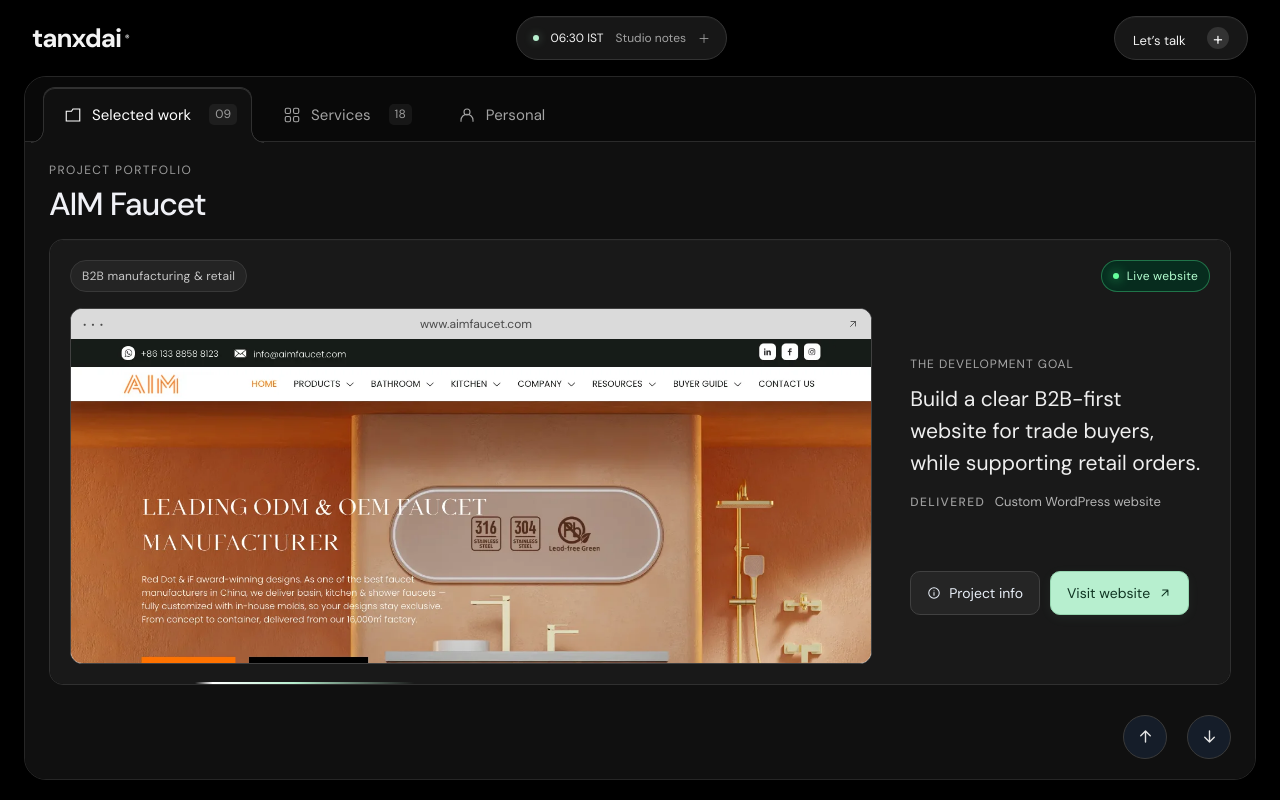
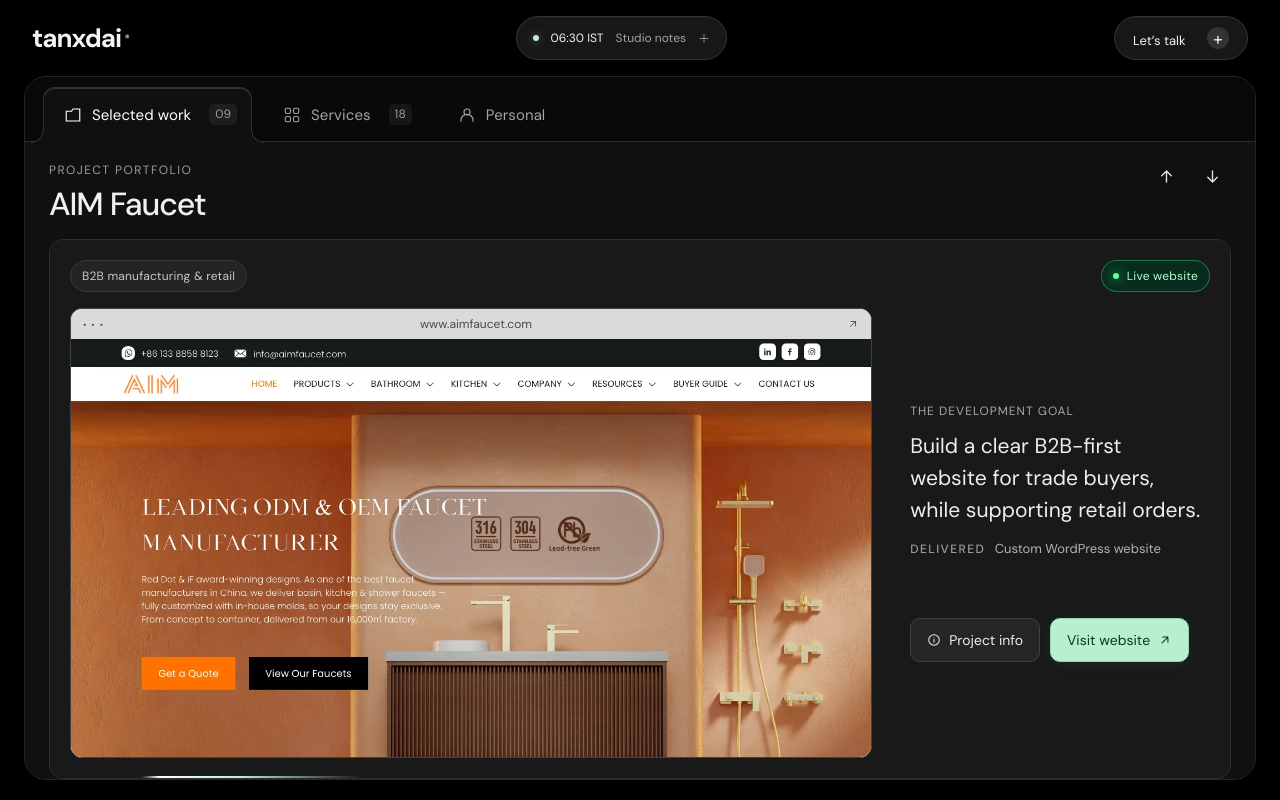
Before and after one commit to tanudai/tanxdai-portfolio, a React (Vite) app: page / in a window 1280 px wide. Built offline with nearby package versions, Linux system fonts and the light colour scheme.

Commit message:
UI/UX: Move navigation arrows to header for both Work and Services tabs

```diff
--- a/src/App.jsx
+++ b/src/App.jsx
@@ -143,9 +143,22 @@
   };
 
   return <>
-    <div className="deck-heading"><span className="deck-eyebrow">PROJECT PORTFOLIO</span><AnimatePresence mode="wait" initial={false} custom={direction}><motion.h1 id="deck-title" key={index} custom={direction}
-      variants={{ from: dir => ({ opacity: 0, y: dir * 14 }), shown: { opacity: 1, y: 0, transition: { duration: duration.base, ease: ease.enter } }, gone: dir => ({ opacity: 0, y: dir * -10, transition: { duration: duration.quick, ease: ease.exit } }) }}
-      initial={reducedMotion ? false : 'from'} animate="shown" exit={reducedMotion ? undefined : 'gone'}>{projects[index].name}</motion.h1></AnimatePresence></div>
+    <div className="deck-heading" style={{ display: 'flex', justifyContent: 'space-between', alignItems: 'flex-start' }}>
+      <div>
+        <span className="deck-eyebrow">PROJECT PORTFOLIO</span>
+        <AnimatePresence mode="wait" initial={false} custom={direction}>
+          <motion.h1 id="deck-title" key={index} custom={direction}
+            variants={{ from: dir => ({ opacity: 0, y: dir * 14 }), shown: { opacity: 1, y: 0, transition: { duration: duration.base, ease: ease.enter } }, gone: dir => ({ opacity: 0, y: dir * -10, transition: { duration: duration.quick, ease: ease.exit } }) }}
+            initial={reducedMotion ? false : 'from'} animate="shown" exit={reducedMotion ? undefined : 'gone'}>
+            {projects[index].name}
+          </motion.h1>
+        </AnimatePresence>
+      </div>
+      <div className="deck-controls" style={{ display: 'flex', gap: '8px', padding: 0 }}>
+        <motion.button whileTap={{ scale: 0.9 }} id="previous-project" onClick={() => goTo(selected.current - 1)} aria-label="Previous project" style={{ width: 38, height: 38, background: 'transparent', borderColor: 'transparent' }}><Icon name="arrowUp" /></motion.button>
+        <motion.button whileTap={{ scale: 0.9 }} id="next-project" onClick={() => goTo(selected.current + 1)} aria-label="Next project" style={{ width: 38, height: 38, background: 'transparent', borderColor: 'transparent' }}><Icon name="arrowDown" /></motion.button>
+      </div>
+    </div>
     <div id="projects" ref={viewport} tabIndex={0} role="region" aria-roledescription="carousel" aria-label="Projects. Swipe up or down, or use arrow keys.">
       <motion.div className="deck-track" style={{ y }} drag={enabled ? 'y' : false} dragMomentum={false}
         dragConstraints={{ top: -(position + 1) * step, bottom: -(position - 1) * step }} dragElastic={0.08}
@@ -153,10 +166,6 @@
         onPointerCancel={() => goTo(selected.current)}>
         {projects.map((project, i) => <ProjectCard key={project.name} project={project} i={i} index={index} position={position} y={y} step={step} height={height} />)}
       </motion.div>
-    </div>
-    <div className="deck-controls" style={{ display: 'flex', justifyContent: 'flex-end', gap: '20px', padding: '20px 0', marginTop: '10px' }}>
-      <motion.button whileTap={{ scale: 0.9 }} id="previous-project" onClick={() => goTo(selected.current - 1)} aria-label="Previous project" style={{ width: 44, height: 44, background: '#151d29' }}><Icon name="arrowUp" /></motion.button>
-      <motion.button whileTap={{ scale: 0.9 }} id="next-project" onClick={() => goTo(selected.current + 1)} aria-label="Next project" style={{ width: 44, height: 44, background: '#151d29' }}><Icon name="arrowDown" /></motion.button>
     </div>
   </>;
 }
--- a/src/Services.jsx
+++ b/src/Services.jsx
@@ -133,7 +133,16 @@
   const landed = () => { dialog.current?.close(); opener.current?.focus(); };
 
   return <div className={`services-app ${shortPhone ? 'services-readable' : ''}`} ref={viewport} onTouchStart={handleTouchStart} onTouchEnd={handleTouchEnd} tabIndex={0} style={{ position: 'relative', height: '100%', display: 'flex', flexDirection: 'column' }}>
-    <div className="services-heading"><div><span className="deck-eyebrow">SERVICES</span><h1>How I can help</h1></div><p>Development, AI integrations, and technical advice.</p></div>
+    <div className="services-heading" style={{ display: 'flex', justifyContent: 'space-between', alignItems: 'flex-start' }}>
+      <div>
+        <span className="deck-eyebrow">SERVICES</span><h1>How I can help</h1>
+        <p>Development, AI integrations, and technical advice.</p>
+      </div>
+      <div className="deck-controls" style={{ display: 'flex', gap: '8px', padding: 0 }}>
+        <motion.button whileTap={{ scale: 0.9 }} id="previous-project" onClick={() => goToPage(page - 1)} disabled={page === 0} aria-label="Previous services" style={{ width: 38, height: 38, background: 'transparent', borderColor: 'transparent' }}><Icon name="arrowUp" /></motion.button>
+        <motion.button whileTap={{ scale: 0.9 }} id="next-project" onClick={() => goToPage(page + 1)} disabled={page === pages - 1} aria-label="Next services" style={{ width: 38, height: 38, background: 'transparent', borderColor: 'transparent' }}><Icon name="arrowDown" /></motion.button>
+      </div>
+    </div>
     <div className="service-filters" aria-label="Filter services">{['All', ...groups].map(group => <button key={group} aria-pressed={filter === group} onClick={() => { setFilter(group); setPage(0); }}>{group}</button>)}</div>
     <div style={{ position: 'relative', flex: 1, minHeight: 0 }}>
       <AnimatePresence mode="wait" custom={direction}>
@@ -147,15 +156,6 @@
           {filtered.slice(page * perPage, (page + 1) * perPage).map((service, i) => <ServiceTile key={service[1]} service={service} i={i} hovered={hovered} setHovered={setHovered} setSelected={setSelected} opener={opener} loadFilm={loadFilm} reducedMotion={reducedMotion} />)}
         </motion.div>
       </AnimatePresence>
-    </div>
-    <div className="deck-controls" style={{ display: 'flex', justifyContent: 'space-between', alignItems: 'center', padding: '15px 0 5px', marginTop: 'auto' }}>
-      <div className="deck-dots" aria-hidden="true" style={{ display: 'flex', alignItems: 'center', gap: '8px' }}>
-        {Array.from({ length: pages }).map((_, i) => <i key={i} className={i === page ? 'on' : ''} style={{ width: '6px', height: '6px', borderRadius: '50%', background: i === page ? '#b7efcf' : '#ffffff22' }} />)}
-      </div>
-      <div style={{ display: 'flex', gap: '15px' }}>
-        <motion.button whileTap={{ scale: 0.9 }} id="previous-project" onClick={() => goToPage(page - 1)} disabled={page === 0} aria-label="Previous services" style={{ width: 44, height: 44, background: '#151d29' }}><Icon name="arrowUp" /></motion.button>
-        <motion.button whileTap={{ scale: 0.9 }} id="next-project" onClick={() => goToPage(page + 1)} disabled={page === pages - 1} aria-label="Next services" style={{ width: 44, height: 44, background: '#151d29' }}><Icon name="arrowDown" /></motion.button>
-      </div>
     </div>
     <dialog ref={dialog} className="service-dialog" aria-label={selected ? selected[2] : 'Service'} onCancel={event => { event.preventDefault(); close(); }}>
       <AnimatePresence onExitComplete={landed}>
```
